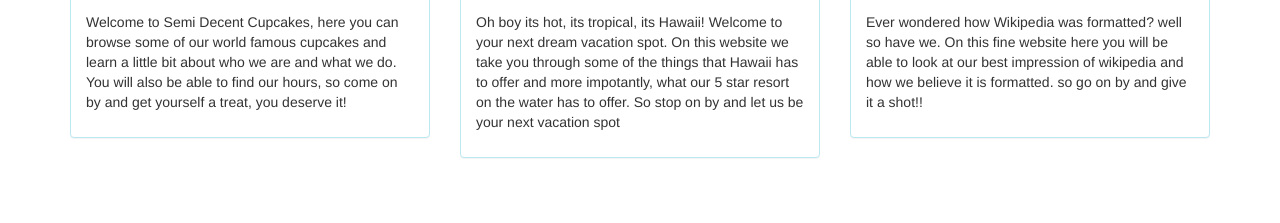
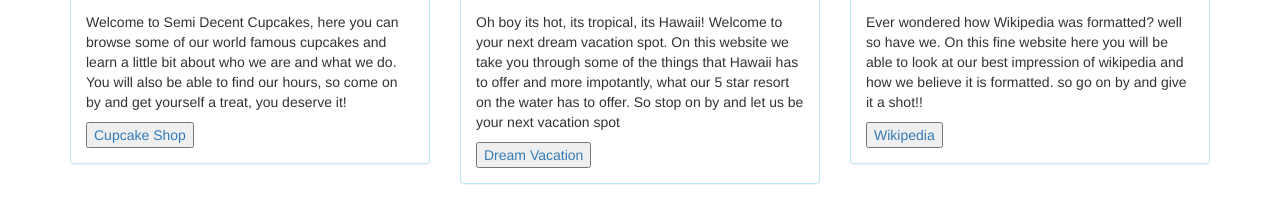
Before and after one commit to jbar485/Programming-Portfolio, a plain HTML site: page projects.html in a window 1280 px wide. Shown: the part 313-536 px from the top of the page. Drawn offline with Linux system fonts and the light colour scheme.

Commit message:
add buttons for my code projects

```diff
--- a/projects.html
+++ b/projects.html
@@ -19,6 +19,7 @@
           </div>
           <div class="panel-body">
             <p>Welcome to Semi Decent Cupcakes, here you can browse some of our world famous cupcakes and learn a little bit about who we are and what we do. You will also be able to find our hours, so come on by and get yourself a treat, you deserve it! </p>
+            <button type="button"><a href="https://github.com/jbar485/cupcake-shop">Cupcake Shop</a></button>
           </div>
         </div>
       </div>
@@ -29,6 +30,8 @@
           </div>
           <div class="panel-body">
             <p>Oh boy its hot, its tropical, its Hawaii! Welcome to your next dream vacation spot. On this website we take you through some of the things that Hawaii has to offer and more impotantly, what our 5 star resort on the water has to offer. So stop on by and let us be your next vacation spot</p>
+            <!-- Borrowed Button Code from Bootstrap -->
+            <button type="button"><a href="https://github.com/jbar485/Vaction-bootstrap">Dream Vacation</a></button>
           </div>
         </div>
       </div>
@@ -39,6 +42,7 @@
           </div>
           <div class="panel-body">
             <p>Ever wondered how Wikipedia was formatted? well so have we. On this fine website here you will be able to look at our best impression of wikipedia and how we believe it is formatted. so go on by and give it a shot!!</p>
+            <button type="button"><a href="https://github.com/jbar485/wiki-leaks">Wikipedia</a></button>
           </div>
         </div>
       </div>
```
Also changed, not shown: index.html (+2 -1 lines). Lines whose indentation alone changed are shown as unchanged.
